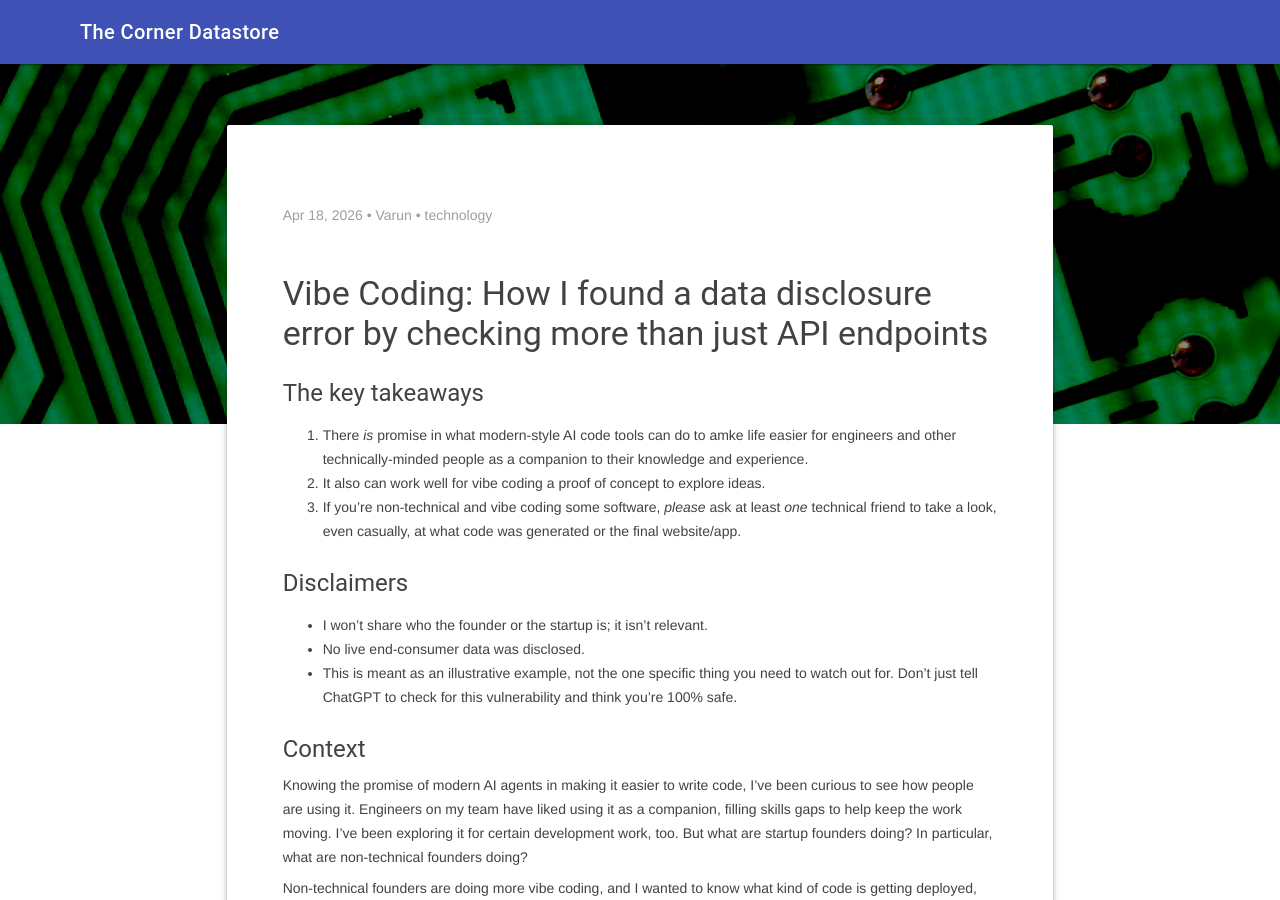
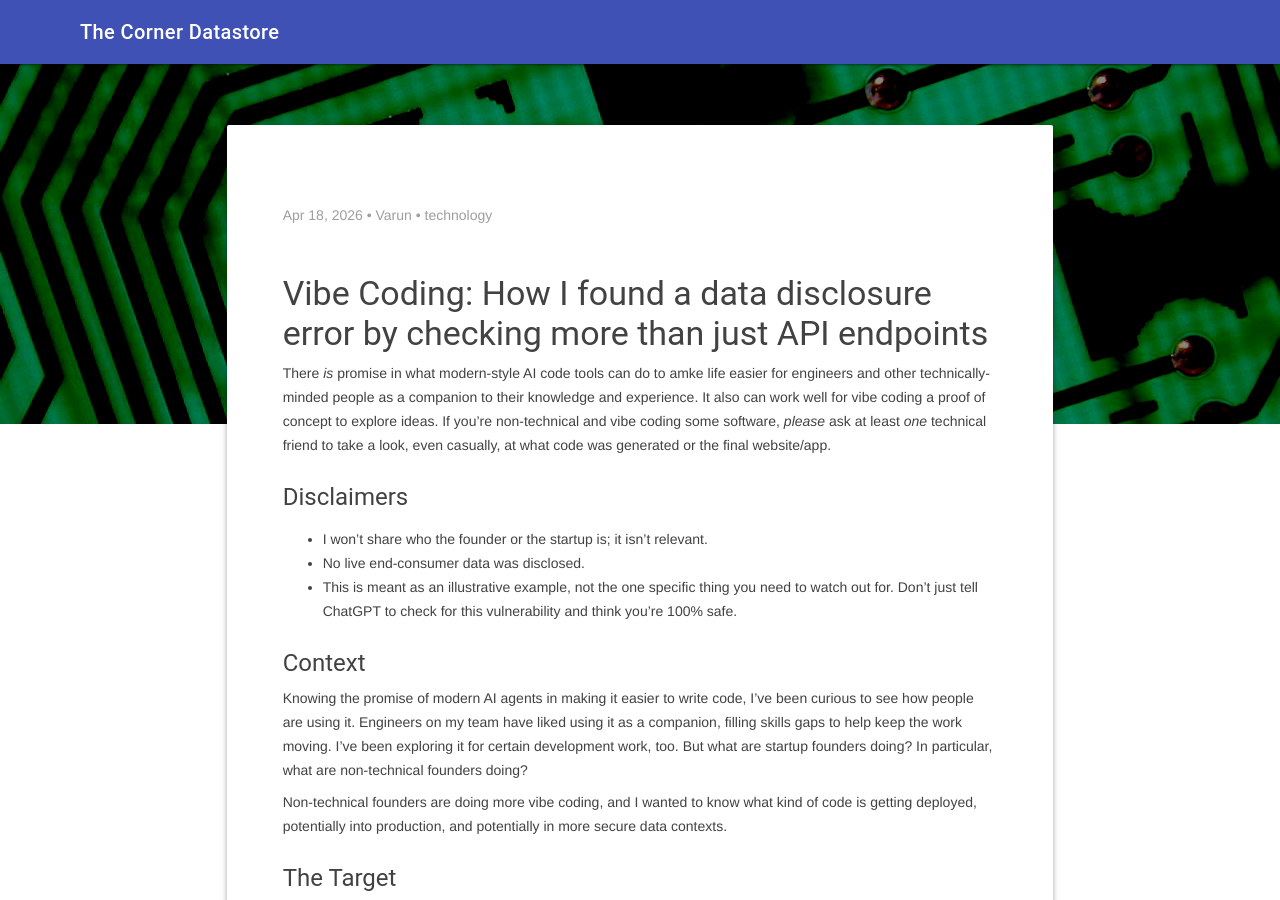
Before and after one commit to smartperson/varunmehta.com, a Jekyll site: the page built from _posts/2026-04-18-vibe-code.md, in a window 1280 px wide and 900 px high. Built offline with Jekyll 4.4.1, drawn with Linux system fonts in a browser that asks for light colours.

Commit message:
update top

```diff
--- a/_posts/2026-04-18-vibe-code.md
+++ b/_posts/2026-04-18-vibe-code.md
@@ -20,11 +20,7 @@
 
 
 
-#### The key takeaways
-
-1. There _is_ promise in what modern-style AI code tools can do to amke life easier for engineers and other technically-minded people as a companion to their knowledge and experience.
-1. It also can work well for vibe coding a proof of concept to explore ideas.
-1. If you're non-technical and vibe coding some software, _please_ ask at least _one_ technical friend to take a look, even casually, at what code was generated or the final website/app.
+There _is_ promise in what modern-style AI code tools can do to amke life easier for engineers and other technically-minded people as a companion to their knowledge and experience. It also can work well for vibe coding a proof of concept to explore ideas. If you're non-technical and vibe coding some software, _please_ ask at least _one_ technical friend to take a look, even casually, at what code was generated or the final website/app.
 
 #### Disclaimers
 
```
